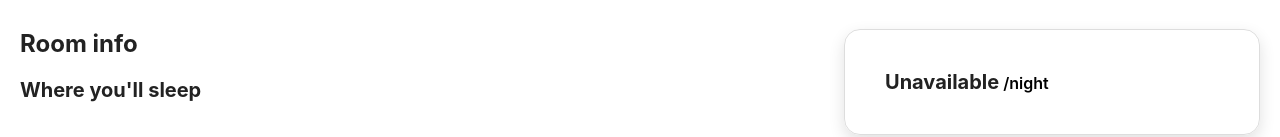
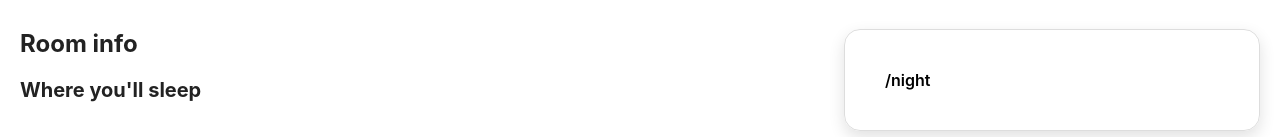
Before and after one commit to AbrahamDN/kaBooking-accommodations, a React (Vite) app: page /room/100 in a window 1280 px wide. Shown: the part 202-339 px from the top of the page. Built offline with nearby package versions, Linux system fonts and the light colour scheme.

Commit message:
fix: Test if formatCurrencyString is the issue

```diff
--- a/src/components/RoomBooking/RoomBooking.tsx
+++ b/src/components/RoomBooking/RoomBooking.tsx
@@ -1,25 +1,24 @@
-// RoomBooking.js
 import "./RoomBooking.styles.css";
 import { default as cn } from "classnames";
 import { RoomBookingProps } from "./RoomBooking.types.ts";
-import { useRoomStore } from "../../store/room.store";
-import { formatCurrencyString } from "../../lib/formatCurrencyString";
+// import { useRoomStore } from "../../store/room.store";
+// import { formatCurrencyString } from "../../lib/formatCurrencyString";
 
-const RoomBooking = ({ className, mockBed }: RoomBookingProps) => {
-  const { bed } = useRoomStore();
-  const room = mockBed || bed;
+const RoomBooking = ({ className }: RoomBookingProps) => {
+  // const { bed } = useRoomStore();
+  // const room = mockBed || bed;
 
   return (
     <article className={cn("room-booking", className)}>
       <div className="">
-        <span className="h6">
+        {/* <span className="h6">
           {room?.price
             ? formatCurrencyString({
                 val: 100,
                 currency: room.price.currency_iso_code,
               })
             : "Unavailable"}
-        </span>
+        </span> */}
         <span className="caption"> /night</span>
       </div>
     </article>
--- a/src/pages/room/Room.page.tsx
+++ b/src/pages/room/Room.page.tsx
@@ -4,7 +4,7 @@ import { useEffect } from "react";
 import { useParams, useSearchParams } from "react-router-dom";
 import { accommodations } from "../../data/accommodation.json";
 import { useRoomStore } from "../../store/room.store";
-import { Room } from "../../types/accommodation.types.ts";
+import { Room } from "../../types/accommodation.types";
 
 import RoomDetail from "../../components/roomDetail/RoomDetail";
 import Layout from "../../layout/Layout";
@@ -12,7 +12,7 @@ import Markup from "../../components/Markup/Markup";
 import RoomNotFoundPage from "./RoomNotFound.page";
 import RoomBox from "../../components/roomBox/RoomBox";
 import Slider from "../../components/slider/Slider";
-import RoomBooking from "../../components/roomBooking/RoomBooking.tsx";
+import RoomBooking from "../../components/roomBooking/RoomBooking";
 
 const RoomPage = () => {
   const { setBed } = useRoomStore();
--- a/tsconfig.json
+++ b/tsconfig.json
@@ -21,6 +21,6 @@
     "noUnusedParameters": true,
     "noFallthroughCasesInSwitch": true
   },
-  "include": ["src/**/*.ts"],
+  "include": ["src"],
   "references": [{ "path": "./tsconfig.node.json" }]
 }
```
